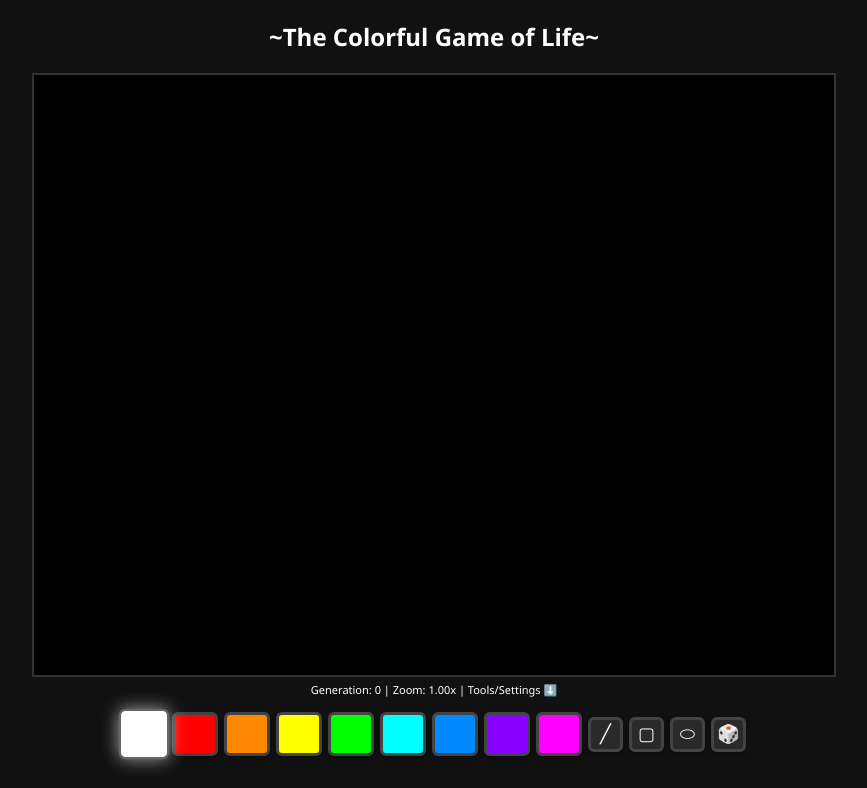
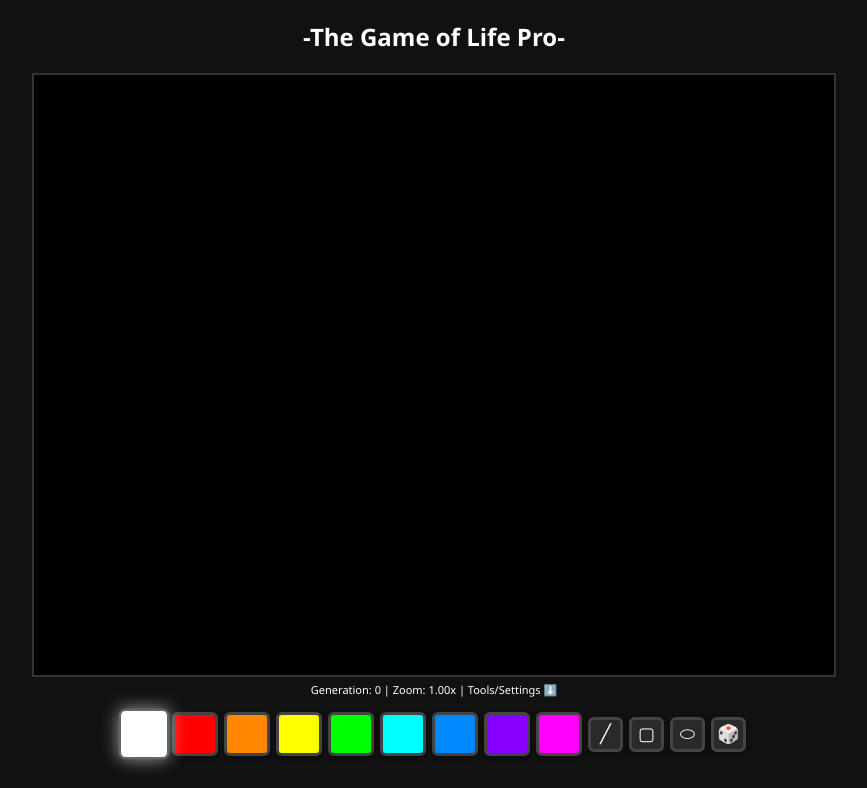
Before and after one commit to TripleFliple/The-Colorful-Game-of-Life, a plain HTML site: page index.html in a window 1280 px wide. Shown: the top 788 px of the page, without its empty margins (206-1073 px from the left). Drawn offline with Linux system fonts and the light colour scheme.

Commit message:
Add files via upload

```diff
--- a/index.html
+++ b/index.html
@@ -281,7 +281,7 @@
     </style>
 </head>
 <body>
-    <h1>~The Colorful Game of Life~</h1>
+    <h1>-The Game of Life Pro-</h1>
 
     <canvas id="canvas"></canvas>
     <div class="canvas-info">
```
